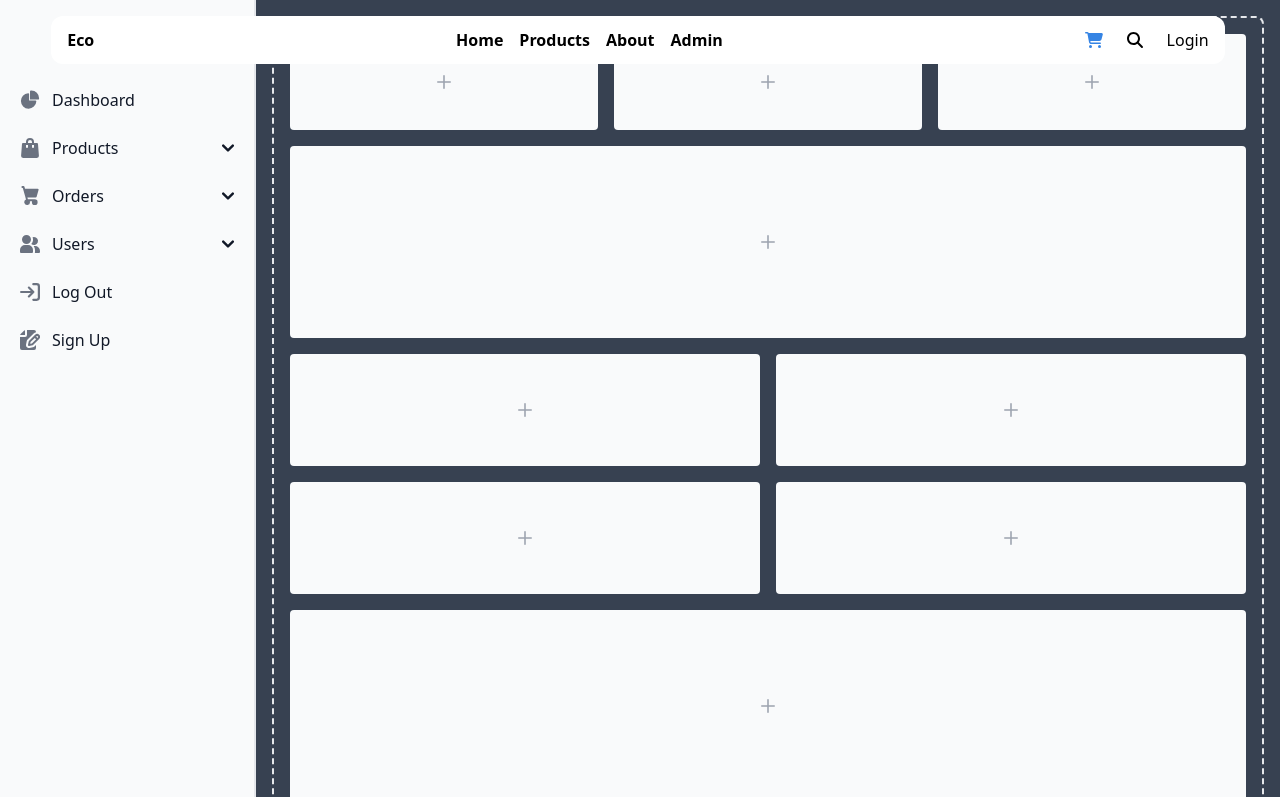
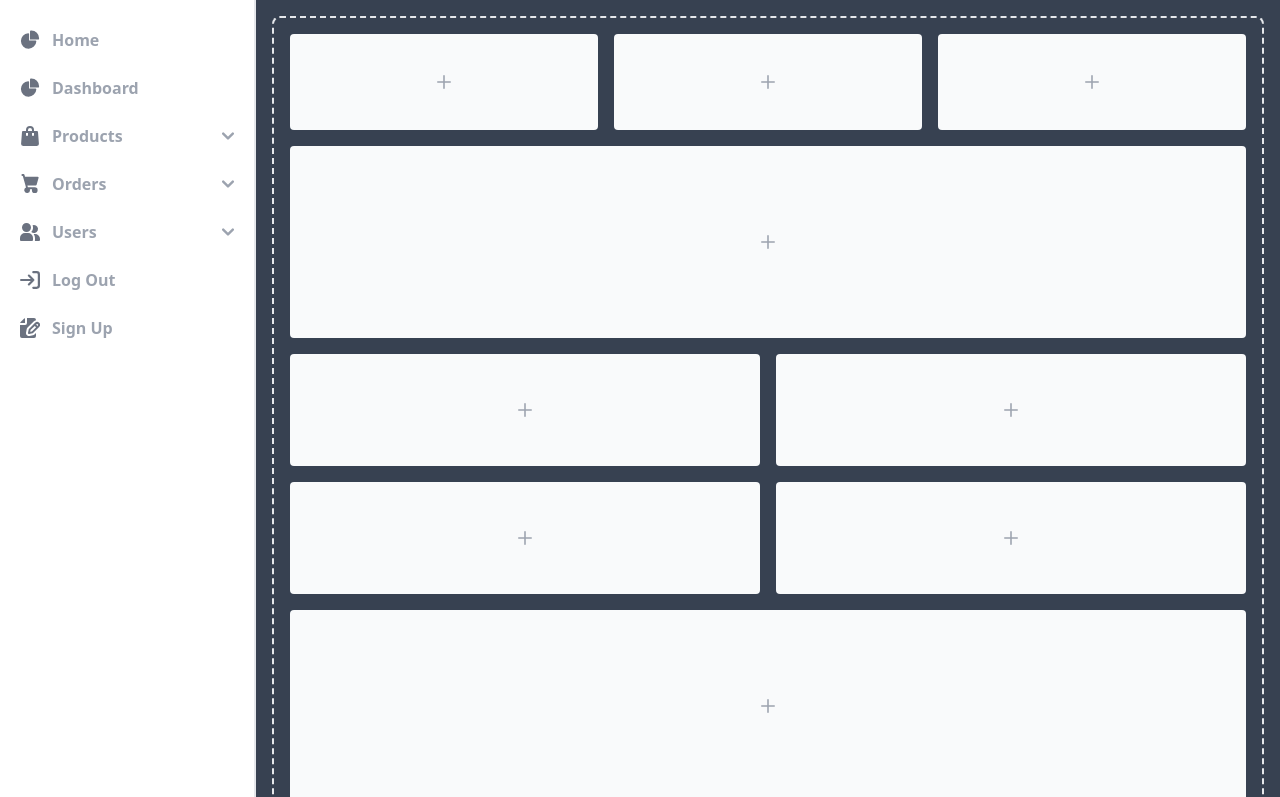
Before and after one commit to Syed-Urwah/Eco, a React (Vite) app in the folder client/: page /admin in a window 1280 px wide. Shown: the top 797 px of the page. Built offline with nearby package versions, Linux system fonts and the light colour scheme.

Commit message:
sunday 1

```diff
--- /dev/null
+++ b/client/src/assets/functions/sideBarClose.js
@@ -0,0 +1,5 @@
+export default function sideBarClose(){
+    const sidebar = document.getElementById('sidebar-multi-level-sidebar');
+    sidebar.classList.contains('translate-x-full') && sidebar.classList.add('-translate-x-full');
+
+}
--- a/client/src/components/Header.jsx
+++ b/client/src/components/Header.jsx
@@ -15,12 +15,18 @@ export default function Header() {
   //states
   const [search, setSearch] = useState(false)
   const [menu, setMenu] = useState(false)
+  const [show, setShow] = useState(true);
 
 
 
   useEffect(()=>{
     setMenu(false);
-    // console.log(loca)
+    if(location.pathname.split('/')[1] == "admin"){
+      setShow(false);
+    }else{
+      setShow(true);
+    }
+    console.log(location.pathname.split('/')[1])
   },[location])
 
   function handleSideBar(){
@@ -29,7 +35,7 @@ export default function Header() {
 }
 
   return (
-    <header className='bg-white text-black fixed w-11/12 h-12 left-[4%] flex justify-between items-center px-4 rounded-xl mt-4 z-20'>
+    <header className={`${!show && "hidden"} bg-white text-black fixed w-11/12 h-12 left-[4%] flex justify-between items-center px-4 rounded-xl mt-4 z-20`}>
 
       {
         search ?
@@ -91,7 +97,7 @@ export default function Header() {
           <li><Link to="/">Home</Link></li>
           <li><a href="#">Products</a></li>
           <li><a href="#">About</a></li>
-          <li><Link to="/admin">Support</Link></li>
+          <li><Link to="/admin">Admin</Link></li>
         </ul>
       </div>
 
--- a/client/src/components/SideBar.jsx
+++ b/client/src/components/SideBar.jsx
@@ -1,5 +1,7 @@
 import React, { useEffect } from 'react'
 import { Link, useLocation } from 'react-router-dom'
+import menuPic from '../assets/images/admin-menu.png'
+
 
 export default function SideBar() {
 
@@ -27,12 +29,23 @@ export default function SideBar() {
         <>
 
 
+            <img onClick={handleSideBar} className=' hover:cursor-pointer block md:hidden absolute z-10 w-14 rounded ' src={menuPic} alt="" />
 
             <aside id="sidebar-multi-level-sidebar" className="fixed left-0 z-0 w-64 h-screen transition-transform -translate-x-full md:translate-x-0 border-r-2" aria-label="Sidebar">
-                <div className="h-full px-3 pt-20 overflow-y-auto bg-gray-50 dark:bg-gray-800">
+                <div className="h-full px-3 pt-24 md:pt-5 overflow-y-auto bg-white">
                     <ul className="space-y-2 font-medium">
                         <li>
-                            <Link to="/admin" className="flex items-center p-2 text-gray-900 rounded-lg dark:text-white hover:bg-gray-100 dark:hover:bg-gray-700 group">
+                            <Link to="/" className="sidebar-text group">
+                                <svg className="w-5 h-5 text-gray-500 transition duration-75 dark:text-gray-400 group-hover:text-gray-900 dark:group-hover:text-white" aria-hidden="true" xmlns="http://www.w3.org/2000/svg" fill="currentColor" viewBox="0 0 22 21">
+                                    <path d="M16.975 11H10V4.025a1 1 0 0 0-1.066-.998 8.5 8.5 0 1 0 9.039 9.039.999.999 0 0 0-1-1.066h.002Z" />
+                                    <path d="M12.5 0c-.157 0-.311.01-.565.027A1 1 0 0 0 11 1.02V10h8.975a1 1 0 0 0 1-.935c.013-.188.028-.374.028-.565A8.51 8.51 0 0 0 12.5 0Z" />
+                                </svg>
+                                <span className="ml-3">Home</span>
+                            </Link>
+                        </li>
+
+                        <li>
+                            <Link to="/admin" className="sidebar-text group">
                                 <svg className="w-5 h-5 text-gray-500 transition duration-75 dark:text-gray-400 group-hover:text-gray-900 dark:group-hover:text-white" aria-hidden="true" xmlns="http://www.w3.org/2000/svg" fill="currentColor" viewBox="0 0 22 21">
                                     <path d="M16.975 11H10V4.025a1 1 0 0 0-1.066-.998 8.5 8.5 0 1 0 9.039 9.039.999.999 0 0 0-1-1.066h.002Z" />
                                     <path d="M12.5 0c-.157 0-.311.01-.565.027A1 1 0 0 0 11 1.02V10h8.975a1 1 0 0 0 1-.935c.013-.188.028-.374.028-.565A8.51 8.51 0 0 0 12.5 0Z" />
@@ -42,7 +55,7 @@ export default function SideBar() {
                         </li>
 
                         <li>
-                            <button id='product' onClick={handleDropdown} type="button" className="flex items-center w-full p-2 text-base text-gray-900 transition duration-75 rounded-lg group hover:bg-gray-100 dark:text-white dark:hover:bg-gray-700" aria-controls="dropdown-ecommerce" data-collapse-toggle="dropdown-example">
+                            <button id='product' onClick={handleDropdown} type="button" className="sidebar-text-button group" aria-controls="dropdown-ecommerce" data-collapse-toggle="dropdown-example">
                                 <svg id='product' className="flex-shrink-0 w-5 h-5 text-gray-500 transition duration-75 dark:text-gray-400 group-hover:text-gray-900 dark:group-hover:text-white" aria-hidden="true" xmlns="http://www.w3.org/2000/svg" fill="currentColor" viewBox="0 0 18 20">
                                     <path d="M17 5.923A1 1 0 0 0 16 5h-3V4a4 4 0 1 0-8 0v1H2a1 1 0 0 0-1 .923L.086 17.846A2 2 0 0 0 2.08 20h13.84a2 2 0 0 0 1.994-2.153L17 5.923ZM7 9a1 1 0 0 1-2 0V7h2v2Zm0-5a2 2 0 1 1 4 0v1H7V4Zm6 5a1 1 0 1 1-2 0V7h2v2Z" />
                                 </svg>
@@ -53,17 +66,17 @@ export default function SideBar() {
                             </button>
                             <ul id="dropdown-product" className="hidden py-2 space-y-2">
                                 <li>
-                                    <Link to="/admin/products" className="flex items-center w-full p-2 text-gray-900 transition duration-75 rounded-lg pl-11 group hover:bg-gray-100 dark:text-white dark:hover:bg-gray-700">All Products</Link>
+                                    <Link to="/admin/products" className="flex items-center w-full p-2 text-admin-sidebar font-semibold hover:text-white transition duration-75 rounded-lg pl-11 group hover:bg-gray-100  dark:hover:bg-gray-700">All Products</Link>
                                 </li>
                                 <li>
-                                    <Link to="/admin/products/add" className="flex items-center w-full p-2 text-gray-900 transition duration-75 rounded-lg pl-11 group hover:bg-gray-100 dark:text-white dark:hover:bg-gray-700">Add Product</Link>
+                                    <Link to="/admin/products/add" className="flex items-center w-full p-2 text-admin-sidebar font-semibold hover:text-white transition duration-75 rounded-lg pl-11 group hover:bg-gray-100  dark:hover:bg-gray-700">Add Product</Link>
                                 </li>
 
                             </ul>
                         </li>
 
                         <li>
-                            <button id='order' onClick={handleDropdown} type="button" className="flex items-center w-full p-2 text-base text-gray-900 transition duration-75 rounded-lg group hover:bg-gray-100 dark:text-white dark:hover:bg-gray-700" aria-controls="dropdown-ecommerce" data-collapse-toggle="dropdown-example">
+                            <button id='order' onClick={handleDropdown} type="button" className="sidebar-text-button" aria-controls="dropdown-ecommerce" data-collapse-toggle="dropdown-example">
                                 <svg id='order' className="flex-shrink-0 w-5 h-5 text-gray-500 transition duration-75 group-hover:text-gray-900 dark:text-gray-400 dark:group-hover:text-white" aria-hidden="true" xmlns="http://www.w3.org/2000/svg" fill="currentColor" viewBox="0 0 18 21">
                                     <path d="M15 12a1 1 0 0 0 .962-.726l2-7A1 1 0 0 0 17 3H3.77L3.175.745A1 1 0 0 0 2.208 0H1a1 1 0 0 0 0 2h.438l.6 2.255v.019l2 7 .746 2.986A3 3 0 1 0 9 17a2.966 2.966 0 0 0-.184-1h2.368c-.118.32-.18.659-.184 1a3 3 0 1 0 3-3H6.78l-.5-2H15Z" />
                                 </svg>
@@ -74,17 +87,17 @@ export default function SideBar() {
                             </button>
                             <ul id="dropdown-order" className="hidden py-2 space-y-2">
                                 <li>
-                                    <Link to="/admin/orders" className="flex items-center w-full p-2 text-gray-900 transition duration-75 rounded-lg pl-11 group hover:bg-gray-100 dark:text-white dark:hover:bg-gray-700">All Orders</Link>
+                                    <Link to="/admin/orders" className="flex items-center w-full p-2 text-admin-sidebar font-semibold hover:text-white transition duration-75 rounded-lg pl-11 group hover:bg-gray-100  dark:hover:bg-gray-700">All Orders</Link>
                                 </li>
                                 <li>
-                                    <Link to="/admin/orders/add" className="flex items-center w-full p-2 text-gray-900 transition duration-75 rounded-lg pl-11 group hover:bg-gray-100 dark:text-white dark:hover:bg-gray-700">Add Order</Link>
+                                    <Link to="/admin/orders/add" className="flex items-center w-full p-2 text-admin-sidebar font-semibold hover:text-white transition duration-75 rounded-lg pl-11 group hover:bg-gray-100  dark:hover:bg-gray-700">Add Order</Link>
                                 </li>
 
                             </ul>
                         </li>
 
                         <li>
-                            <button id='user' onClick={handleDropdown} type="button" className="flex items-center w-full p-2 text-base text-gray-900 transition duration-75 rounded-lg group hover:bg-gray-100 dark:text-white dark:hover:bg-gray-700" aria-controls="dropdown-ecommerce" data-collapse-toggle="dropdown-example">
+                            <button id='user' onClick={handleDropdown} type="button" className="sidebar-text-button" aria-controls="dropdown-ecommerce" data-collapse-toggle="dropdown-example">
                                 <svg id='user' className="flex-shrink-0 w-5 h-5 text-gray-500 transition duration-75 dark:text-gray-400 group-hover:text-gray-900 dark:group-hover:text-white" aria-hidden="true" xmlns="http://www.w3.org/2000/svg" fill="currentColor" viewBox="0 0 20 18">
                                     <path d="M14 2a3.963 3.963 0 0 0-1.4.267 6.439 6.439 0 0 1-1.331 6.638A4 4 0 1 0 14 2Zm1 9h-1.264A6.957 6.957 0 0 1 15 15v2a2.97 2.97 0 0 1-.184 1H19a1 1 0 0 0 1-1v-1a5.006 5.006 0 0 0-5-5ZM6.5 9a4.5 4.5 0 1 0 0-9 4.5 4.5 0 0 0 0 9ZM8 10H5a5.006 5.006 0 0 0-5 5v2a1 1 0 0 0 1 1h11a1 1 0 0 0 1-1v-2a5.006 5.006 0 0 0-5-5Z" />
                                 </svg>
@@ -95,10 +108,10 @@ export default function SideBar() {
                             </button>
                             <ul id="dropdown-user" className="hidden py-2 space-y-2">
                                 <li>
-                                    <Link to="/admin/users" className="flex items-center w-full p-2 text-gray-900 transition duration-75 rounded-lg pl-11 group hover:bg-gray-100 dark:text-white dark:hover:bg-gray-700">All Users</Link>
+                                    <Link to="/admin/users" className="flex items-center w-full p-2 text-admin-sidebar font-semibold hover:text-white transition duration-75 rounded-lg pl-11 group hover:bg-gray-100  dark:hover:bg-gray-700">All Users</Link>
                                 </li>
                                 <li>
-                                    <Link to="/admin/users/add" className="flex items-center w-full p-2 text-gray-900 transition duration-75 rounded-lg pl-11 group hover:bg-gray-100 dark:text-white dark:hover:bg-gray-700">Add User</Link>
+                                    <Link to="/admin/users/add" className="flex items-center w-full p-2 text-admin-sidebar font-semibold hover:text-white transition duration-75 rounded-lg pl-11 group hover:bg-gray-100  dark:hover:bg-gray-700">Add User</Link>
                                 </li>
 
                             </ul>
@@ -111,7 +124,7 @@ export default function SideBar() {
 
 
                         <li>
-                            <button className='flex pl-2 py-2 pr-[130px] items-center text-gray-900 rounded-lg dark:text-white hover:bg-gray-100 dark:hover:bg-gray-700'>
+                            <button className='flex pl-2 py-2 pr-[130px] items-center text-admin-sidebar rounded-l hover:bg-gray-100 dark:hover:bg-gray-700 font-semibold hover:text-white'>
                                 <svg className="flex-shrink-0 w-5 h-5 text-gray-500 transition duration-75 dark:text-gray-400 group-hover:text-gray-900 dark:group-hover:text-white" aria-hidden="true" xmlns="http://www.w3.org/2000/svg" fill="none" viewBox="0 0 18 16">
                                     <path stroke="currentColor" strokeLinecap="round" strokeLinejoin="round" strokeWidth="2" d="M1 8h11m0 0L8 4m4 4-4 4m4-11h3a2 2 0 0 1 2 2v10a2 2 0 0 1-2 2h-3" />
                                 </svg>
@@ -120,7 +133,7 @@ export default function SideBar() {
                             </button>
                         </li>
                         <li>
-                            <a href="#" className="flex items-center p-2 text-gray-900 rounded-lg dark:text-white hover:bg-gray-100 dark:hover:bg-gray-700 group">
+                            <a href="#" className="flex items-center p-2 text-admin-sidebar rounded-l hover:bg-gray-100 dark:hover:bg-gray-700 font-semibold hover:text-white group">
                                 <svg className="flex-shrink-0 w-5 h-5 text-gray-500 transition duration-75 dark:text-gray-400 group-hover:text-gray-900 dark:group-hover:text-white" aria-hidden="true" xmlns="http://www.w3.org/2000/svg" fill="currentColor" viewBox="0 0 20 20">
                                     <path d="M5 5V.13a2.96 2.96 0 0 0-1.293.749L.879 3.707A2.96 2.96 0 0 0 .13 5H5Z" />
                                     <path d="M6.737 11.061a2.961 2.961 0 0 1 .81-1.515l6.117-6.116A4.839 4.839 0 0 1 16 2.141V2a1.97 1.97 0 0 0-1.933-2H7v5a2 2 0 0 1-2 2H0v11a1.969 1.969 0 0 0 1.933 2h12.134A1.97 1.97 0 0 0 16 18v-3.093l-1.546 1.546c-.413.413-.94.695-1.513.81l-3.4.679a2.947 2.947 0 0 1-1.85-.227 2.96 2.96 0 0 1-1.635-3.257l.681-3.397Z" />
--- a/client/src/index.css
+++ b/client/src/index.css
@@ -1,3 +1,10 @@
 @tailwind base;
 @tailwind components;
 @tailwind utilities;
+
+.sidebar-text{
+    @apply flex items-center p-2 text-admin-sidebar hover:text-black dark:hover:text-white rounded-lg hover:bg-gray-100 dark:hover:bg-gray-700 font-semibold
+}
+.sidebar-text-button{
+    @apply flex items-center w-full p-2 text-base text-admin-sidebar hover:text-white font-semibold transition duration-75 rounded-lg  hover:bg-gray-100  dark:hover:bg-gray-700
+}
--- a/client/src/pages/Admin/Dashboard.jsx
+++ b/client/src/pages/Admin/Dashboard.jsx
@@ -1,11 +1,15 @@
 import React from 'react'
 import SideBar from '../../components/SideBar'
+import sideBarClose from '../../assets/functions/sidebarClose';
 
 export default function Dashboard() {
+
+
+
     return (
         <div className="body-container bg-gray-700">
             <SideBar/>
-            <div className="p-4 md:ml-64">
+            <div onClick={sideBarClose} className="p-4 md:ml-64">
                 <div className="p-4 border-2 border-gray-200 border-dashed rounded-lg dark:border-gray-700">
                     <div className="grid grid-cols-3 gap-4 mb-4">
                         <div className="flex items-center justify-center h-24 rounded bg-gray-50 dark:bg-gray-800">
--- a/client/src/pages/Admin/products/AddProduct.jsx
+++ b/client/src/pages/Admin/products/AddProduct.jsx
@@ -1,11 +1,12 @@
 import React from 'react'
 import SideBar from '../../../components/SideBar'
+import sideBarClose from '../../../assets/functions/sidebarClose'
 
 export default function AddProduct() {
     return (
         <div className="body-container dark:bg-gray-800 min-h-screen">
             <SideBar />
-            <div className="md:ml-64 pt-20">
+            <div onClick={sideBarClose} className="md:ml-64 pt-20">
                 <div className="px-4 rounded-lg">
                     <div className="title dark:text-white text-gray-900">
                         <h2 className='text-3xl'>Add Product</h2>
--- a/client/src/pages/Admin/products/Products.jsx
+++ b/client/src/pages/Admin/products/Products.jsx
@@ -1,11 +1,12 @@
 import React from 'react'
 import SideBar from '../../../components/SideBar'
+import sideBarClose from '../../../assets/functions/sidebarClose'
 
 export default function Products() {
     return (
         <div className="body-container bg-gray-700">
             <SideBar/>
-            <div className="p-4 md:ml-64">
+            <div onClick={sideBarClose} className="p-4 md:ml-64">
                 <div className="p-4 border-2 border-gray-200 border-dashed rounded-lg dark:border-gray-700">
                     <div className="grid grid-cols-3 gap-4 mb-4">
                         <div className="flex items-center justify-center h-24 rounded bg-gray-50 dark:bg-gray-800">
--- a/client/tailwind.config.js
+++ b/client/tailwind.config.js
@@ -5,7 +5,11 @@ export default {
     "./src/**/*.{js,ts,jsx,tsx}",
   ],
   theme: {
-    extend: {},
+    extend: {
+      colors: {
+        'admin-sidebar': '#9ca3af',
+      },
+    }
   },
   plugins: [],
   // important: true,
```
Also changed, not shown: client/src/assets/images/admin-menu.png (added).
